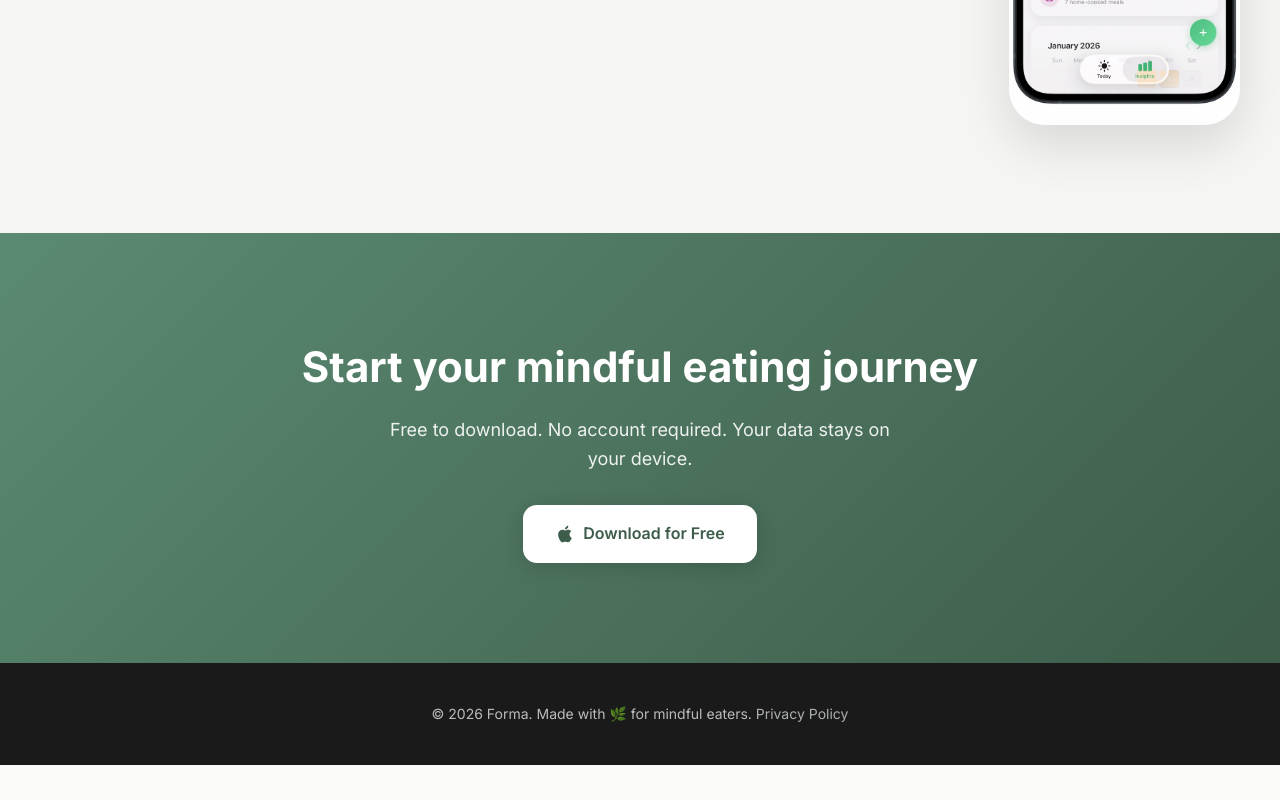
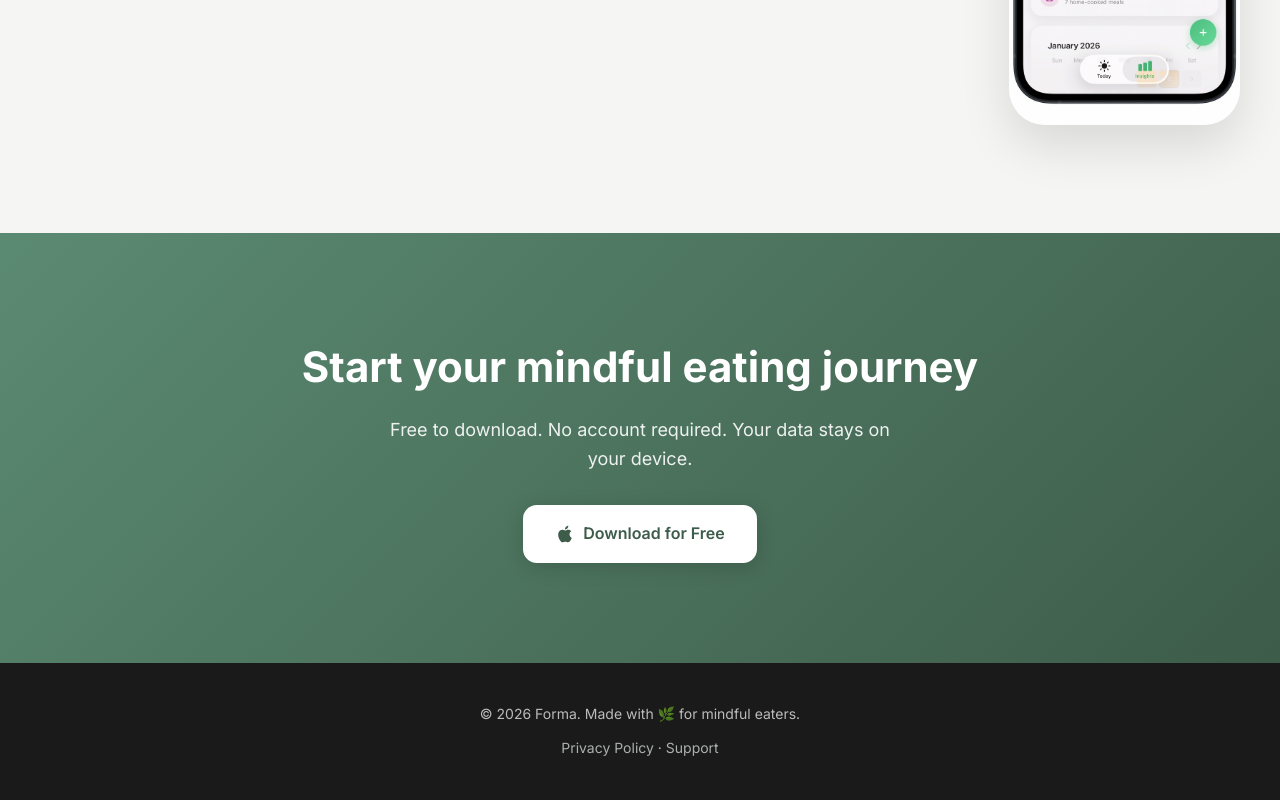
Before and after one commit to formahabit/formahabit.github.io, a plain HTML site: page index.html in a window 1280 px wide. Shown: the part 4022-4822 px from the top of the page. Before the commit the page ends 4787 px from the top, so only its background shows below. Drawn offline with Linux system fonts and the light colour scheme.

Commit message:
deploy: karun012/forma@97daadbf60b4cef8b20cf166d3996ae97a46f29c

```diff
--- a/index.html
+++ b/index.html
@@ -576,7 +576,8 @@
 
     <!-- Footer -->
     <footer>
-        <p>&copy; 2026 Forma. Made with 🌿 for mindful eaters. <a href="privacy-policy.html">Privacy Policy</a></p>
+        <p style="margin-bottom: 12px;">&copy; 2026 Forma. Made with 🌿 for mindful eaters.</p>
+        <p><a href="privacy-policy.html">Privacy Policy</a> · <a href="mailto:forma.support@fastmail.com">Support</a></p>
     </footer>
 </body>
 </html>
```
